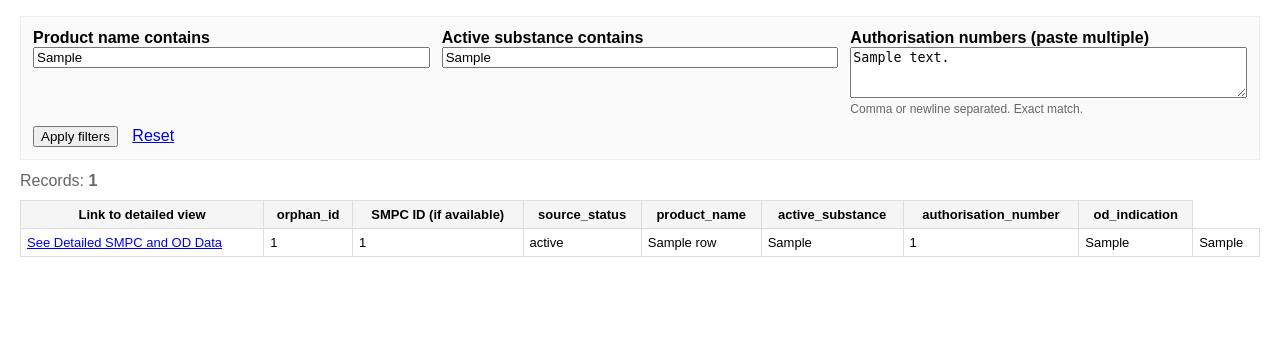
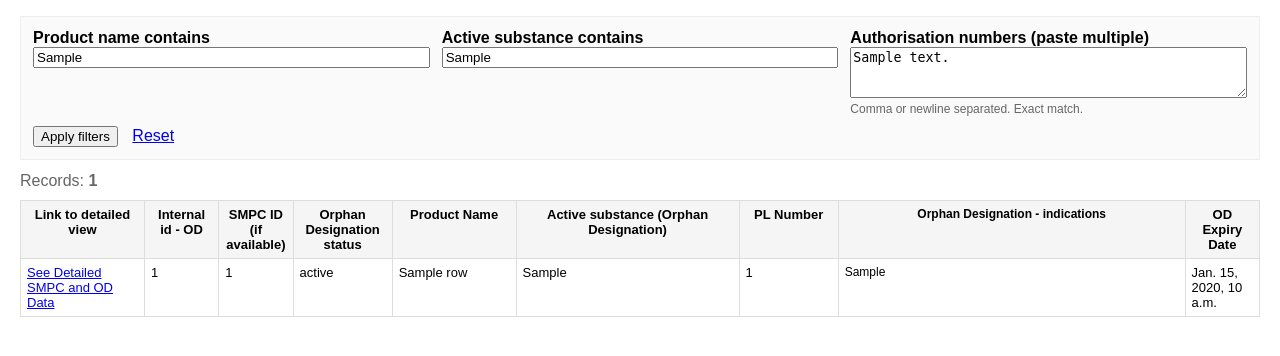
Before and after one commit to digitecture-opensource/NCA_SMPC, a Django app: template orphan/templates/orphan/page1_list.html in a window 1280 px wide. Shown: the part 134-490 px from the top of the page. Run offline with Django 5.2, Linux system fonts and the light colour scheme; the template is opened without the code that fills it: most values are stand-ins (such as "Sample title", 1, 10 or a date in 2020).

Commit message:
UI tweaks and filters

```diff
--- a/orphan/templates/orphan/page1_list.html
+++ b/orphan/templates/orphan/page1_list.html
@@ -9,6 +9,14 @@
     table { border-collapse: collapse; width: 100%; font-size: 13px; }
     th, td { border: 1px solid #ddd; padding: 6px; vertical-align: top; }
     th { background: #f5f5f5; position: sticky; top: 0; }
+
+
+
+  table { table-layout: fixed; width: 100%; }
+  th, td { word-wrap: break-word; overflow-wrap: anywhere; }
+  /* Make indications less dominant */
+  td.indications, th.indications { font-size: 12px; }
+
   </style>
 </head>
 <body>
@@ -50,16 +58,28 @@
 
   <div style="overflow:auto; max-height: 70vh;">
     <table>
+      <colgroup>
+  <col style="width: 10%;">  <!-- Link -->
+  <col style="width: 6%;">   <!-- internal id -->
+  <col style="width: 6%;">   <!-- smpc id -->
+  <col style="width: 8%;">   <!-- status -->
+  <col style="width: 10%;">  <!-- product -->
+  <col style="width: 18%;">  <!-- active substance -->
+  <col style="width: 8%;">   <!-- PL -->
+  <col style="width: 28%;">  <!-- indications (smaller than before) -->
+  <col style="width: 6%;">   <!-- expiry date (wider than before) -->
+</colgroup>
       <thead>
         <tr>
           <th>Link to detailed view</th>
-          <th>orphan_id</th>
+          <th>Internal id - OD</th>
           <th>SMPC ID (if available)</th>
-          <th>source_status</th>
-          <th>product_name</th>
-          <th>active_substance</th>
-          <th>authorisation_number</th>
-          <th>od_indication</th>
+          <th>Orphan Designation status</th>
+          <th>Product Name </th>
+          <th>Active substance (Orphan Designation)</th>
+          <th>PL Number </th>
+          <th class="indications">Orphan Designation - indications</th>
+          <th>OD Expiry Date</th>
 
         </tr>
       </thead>
@@ -73,8 +93,8 @@
             <td>{{ r.product_name }}</td>
             <td>{{ r.active_substance }}</td>
             <td>{{ r.authorisation_number }}</td>
-            <td>{{ r.od_indication }}</td>
-            <td>{{ r.loaded_utc }}</td>
+            <td class="indications">{{ r.od_indication }}</td>
+            <td>{{ r.orphan_me_expiry_date }}</td>
           </tr>
         {% endfor %}
       </tbody>
--- a/orphan/templates/orphan/page2_detail.html
+++ b/orphan/templates/orphan/page2_detail.html
@@ -35,7 +35,7 @@
   </div>
 
   <div class="card">
-    <h3>Data as extracted from SMPC  </h3>
+    <h3>Data as extracted from SMPC. (PS: More information at bottom of the page)  </h3>
     <div class="grid">
       <div><div class="label"><b>Product (SMPC)</b></div><div>{{ summary.product_name_smpc }}</div></div>
       <div><div class="label"><b>PL Number (SMPC)</b></div><div>{{ summary.pl_number_smpc }}</div></div>
```
Also changed, not shown: 2 other files.
